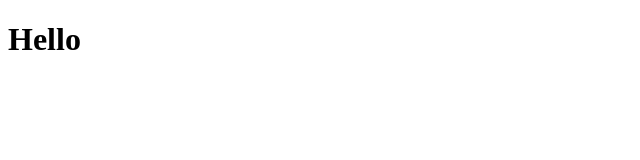
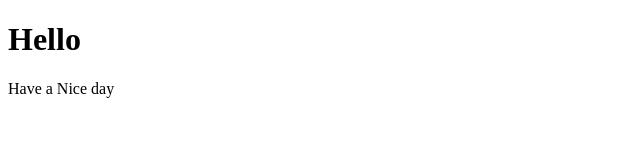
Before and after one commit to Neftasli/Neftasli.github.io, a plain HTML site: page HomePage.html in a window 1280 px wide. Shown: the whole page, without its empty margins (0-640 px from the left). Drawn offline with Linux system fonts and the light colour scheme.

Commit message:
Update HomePage.html

```diff
--- a/HomePage.html
+++ b/HomePage.html
@@ -7,5 +7,6 @@
         <h1>
             Hello
         </h1>
+        <p>Have a Nice day</p>
     </body>
 </html>
```
